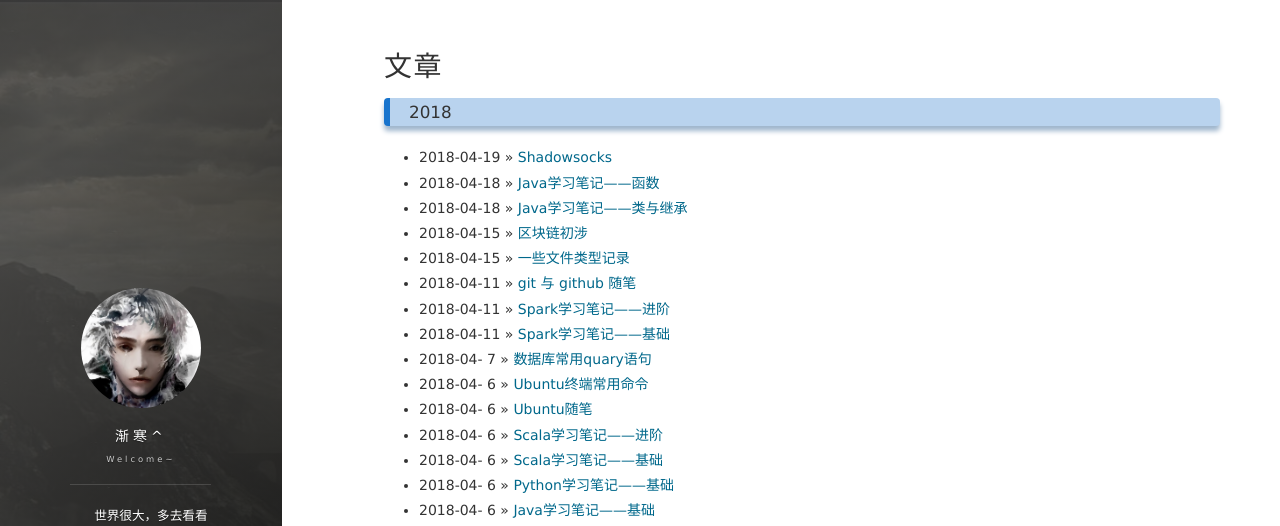
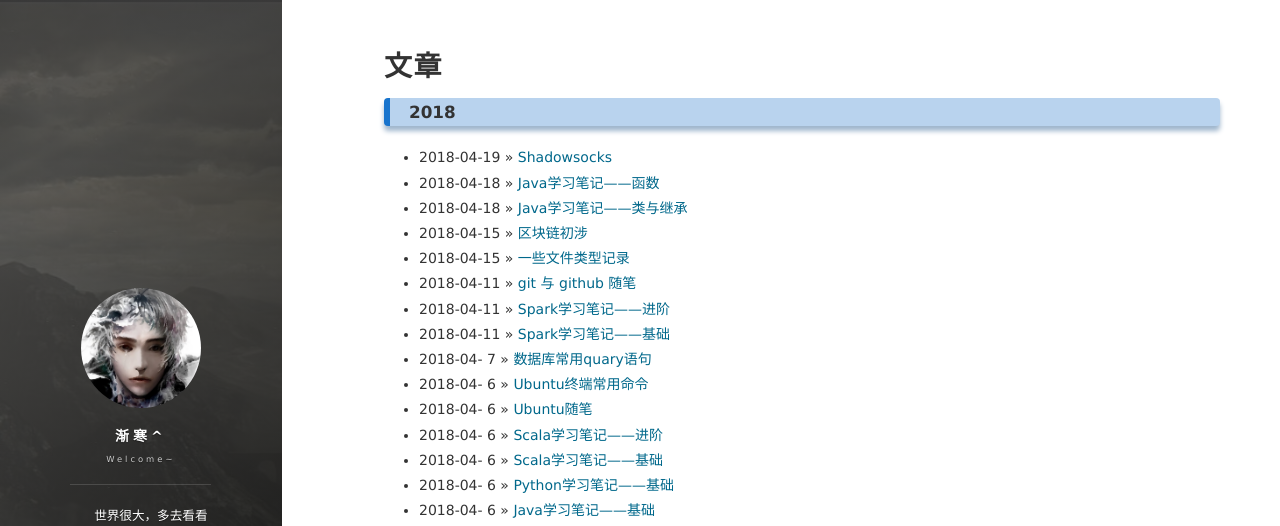
Before and after one commit to Fleschier/Fleschier.github.io, a Jekyll site: the page built from archive.html, in a window 1280 px wide. Shown: the top 526 px of the page. Built offline with Jekyll 4.4.1, drawn with Linux system fonts in a browser that asks for light colours; nearby versions of some CDN libraries.

Commit message:
change the font light -> bold

```diff
--- a/css/main.css
+++ b/css/main.css
@@ -285,7 +285,7 @@ h5 {
   margin-top: 1.0em;
   margin-bottom: .5em;
   font-family: "ff-tisa-web-pro-1", "ff-tisa-web-pro-2", "Lucida Grande", "Hiragino Sans GB", "Hiragino Sans GB W3", "Microsoft YaHei", "WenQuanYi Micro Hei", sans-serif;
-  font-weight: lighter;
+  font-weight: bold;
   color: #333333;
   -webkit-font-smoothing: antialiased; }
 
```
